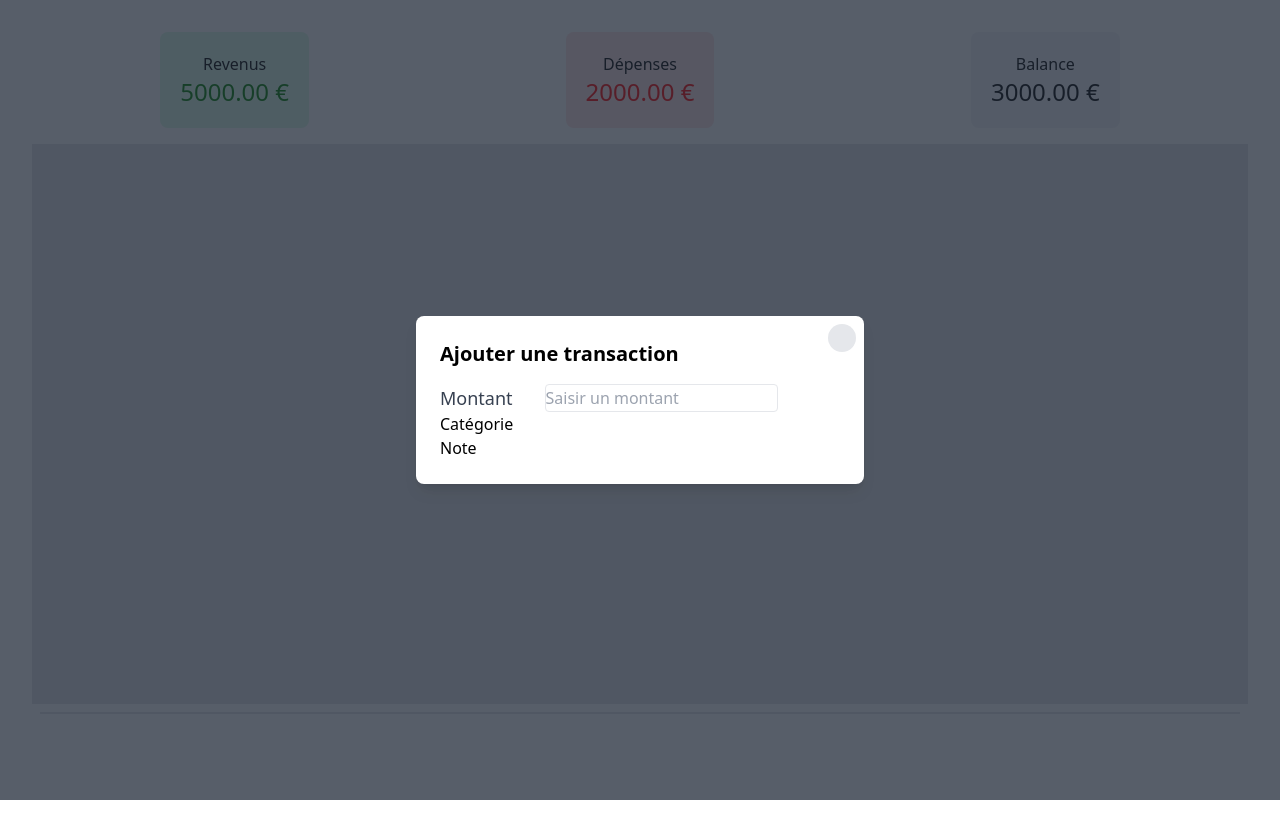
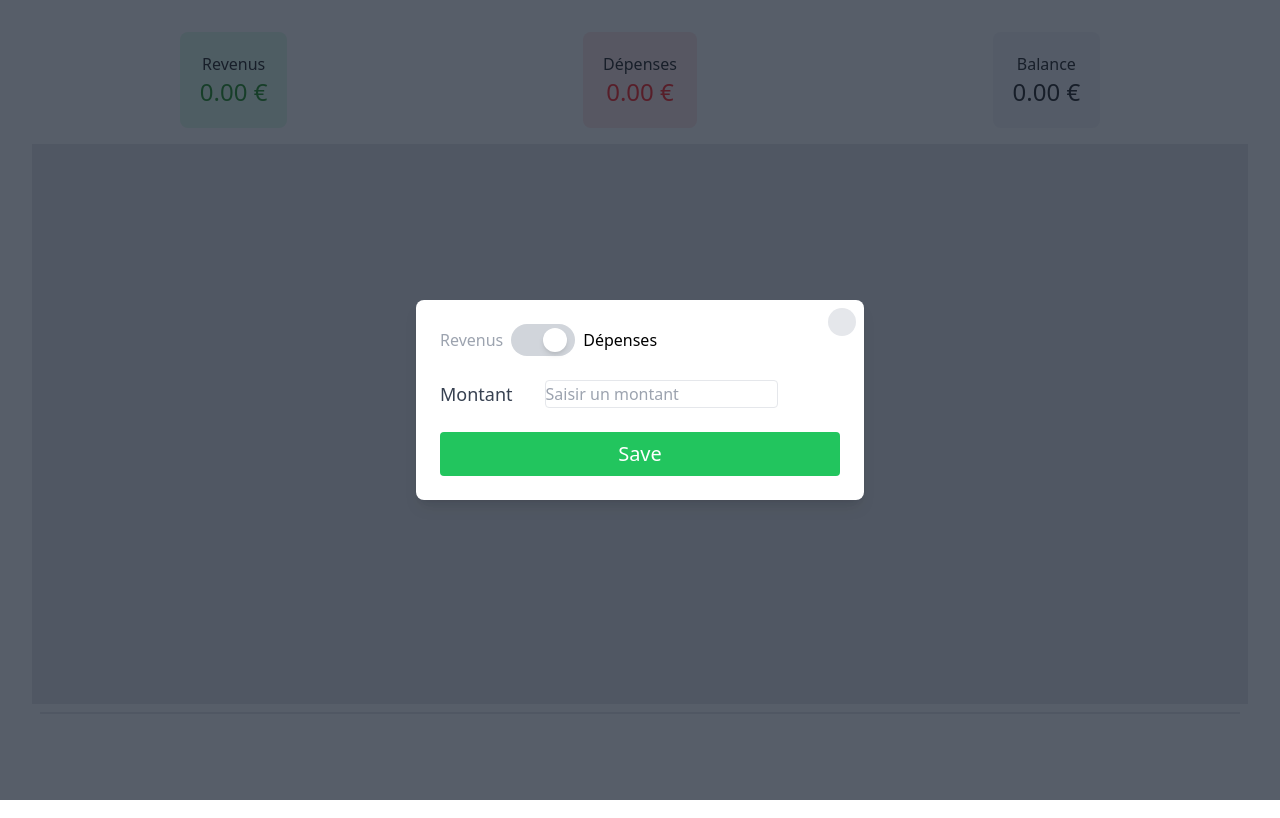
Before and after one commit to Skunk-XCP/PennyWise, a Vue app: page / in a window 1280 px wide. Both pictures are taken after a click on the button 639 px from the left and 746 px from the top of the page. Built offline with nearby package versions, Linux system fonts and the light colour scheme; some icons are missing.

Commit message:
Create ToggleSwitch component. Can add amount in Income and Expenses category

```diff
--- /dev/null
+++ b/src/components/ToggleSwitch.vue
@@ -0,0 +1,43 @@
+<template>
+  <div class="flex items-center space-x-2 mb-6">
+    <span :class="{ 'text-gray-400': !isIncome }">Revenus</span>
+    <div
+      class="relative w-16 h-8 rounded-full bg-gray-300 cursor-pointer"
+      @click="toggleSwitch"
+    >
+      <div
+        class="absolute top-1 w-6 h-6 bg-white rounded-full shadow-md transform transition-transform"
+        :class="isIncome ? 'translate-x-1' : 'translate-x-8'"
+      ></div>
+    </div>
+    <span :class="{ 'text-gray-400': isIncome }">Dépenses</span>
+  </div>
+</template>
+
+<script lang="ts">
+import { defineComponent, ref } from 'vue'
+
+export default defineComponent({
+  name: 'ToggleSwitch',
+  props: {
+    initialIncome: {
+      type: Boolean,
+      default: false,
+    },
+  },
+  emits: ['updateMode'],
+  setup(props, { emit }) {
+    const isIncome = ref(props.initialIncome)
+
+    const toggleSwitch = () => {
+      isIncome.value = !isIncome.value
+      emit('updateMode', isIncome.value ? 'income' : 'expenses')
+    }
+
+    return {
+      isIncome,
+      toggleSwitch,
+    }
+  },
+})
+</script>
--- a/src/components/TransactionModal.vue
+++ b/src/components/TransactionModal.vue
@@ -12,7 +12,9 @@
         <Icon icon="emojione-v1:cross-mark" class="h-3 w-3" />
       </button>
 
-      <h2 class="text-xl font-bold mb-4">Ajouter une transaction</h2>
+      <!-- Toggle switch "Revenus / Dépenses" -->
+      <ToggleSwitch :initialIncome="mode === 'income'" @updateMode="setMode" />
+
       <!-- Contenu de la modale : formulaire pour ajouter une transaction -->
       <div class="flex">
         <label for="amount" class="text-lg font-medium text-gray-700"
@@ -25,37 +27,57 @@
           min="0"
           step="0.01"
           class="border rounded ml-8"
+          v-model.number="amount"
         />
       </div>
-      <p>Catégorie</p>
-      <p>Note</p>
+      <button
+        class="w-full bg-green-500 p-2 mt-6 rounded text-white text-xl"
+        @click="addTransaction"
+      >
+        Save
+      </button>
     </div>
   </div>
 </template>
 
 <script lang="ts">
 import { Icon } from '@iconify/vue'
-import { defineComponent, onBeforeMount, onMounted } from 'vue'
+import { defineComponent, ref } from 'vue'
+import ToggleSwitch from './ToggleSwitch.vue'
 
 export default defineComponent({
   name: 'TransactionModal',
   components: {
+    ToggleSwitch,
     Icon,
   },
+  emits: ['transaction', 'close'],
+  props: {
+    initialMode: {
+      type: String,
+      default: 'income',
+    },
+  },
   setup(props, { emit }) {
-    const handleEscapeKey = (event: KeyboardEvent) => {
-      if (event.key === 'Escape') {
+    const amount = ref<number | null>(null)
+    const mode = ref<'income' | 'expenses'>('expenses')
+
+    const setMode = (newMode: 'income' | 'expenses') => {
+      mode.value = newMode
+    }
+
+    const addTransaction = () => {
+      if (amount.value !== null && amount.value > 0) {
+        emit('transaction', {
+          amount: amount.value,
+          mode: mode.value,
+        })
+        amount.value = null
         emit('close')
       }
     }
 
-    onMounted(() => {
-      window.addEventListener('keydown', handleEscapeKey)
-    })
-
-    onBeforeMount(() => {
-      window.removeEventListener('keydown', handleEscapeKey)
-    })
+    return { amount, mode, setMode, addTransaction }
   },
 })
 </script>
--- a/src/views/HomeView.vue
+++ b/src/views/HomeView.vue
@@ -2,7 +2,12 @@
   <main>
     <FinanceCard :income="income" :expenses="expenses" />
 
-    <TransactionModal v-if="showModal" @close="showModal = false" />
+    <TransactionModal
+      v-if="showModal"
+      @close="showModal = false"
+      @transaction="handleTransaction"
+      :initialMode="'income'"
+    />
 
     <div
       class="bg-zinc-200 h-96 mt-4 flex items-center justify-center"
@@ -27,8 +32,8 @@ export default defineComponent({
     TransactionModal,
   },
   setup() {
-    const income = 5000
-    const expenses = 2000
+    const income = ref(0)
+    const expenses = ref(0)
 
     const showModal = ref(false)
 
@@ -36,7 +41,18 @@ export default defineComponent({
       showModal.value = true
     }
 
-    return { showModal, openModal, income, expenses }
+    const handleTransaction = (transaction: {
+      amount: number
+      mode: 'income' | 'expenses'
+    }) => {
+      if (transaction.mode === 'income') {
+        income.value += transaction.amount
+      } else if (transaction.mode === 'expenses') {
+        expenses.value += transaction.amount
+      }
+    }
+
+    return { showModal, openModal, income, expenses, handleTransaction }
   },
 })
 </script>
```
